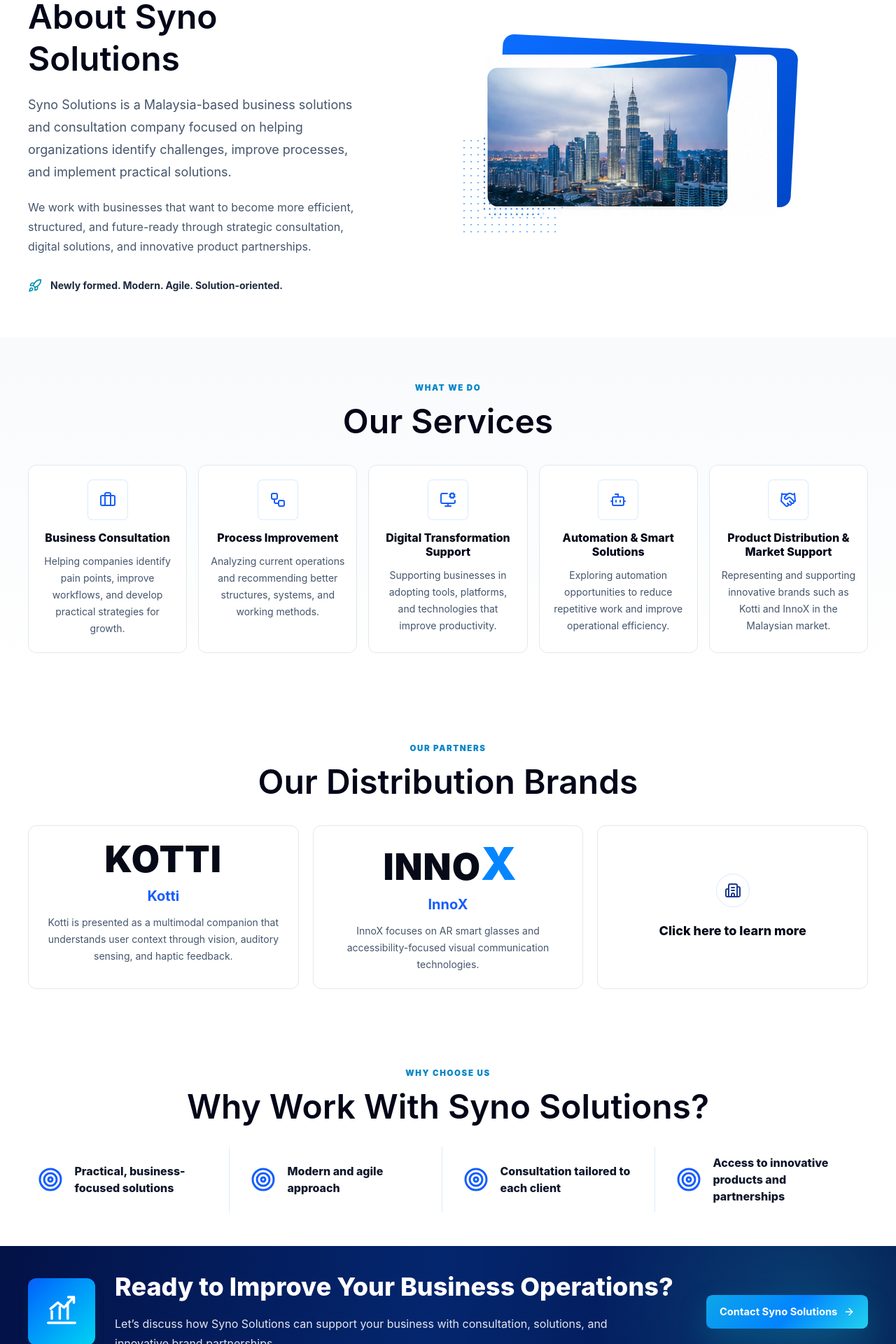
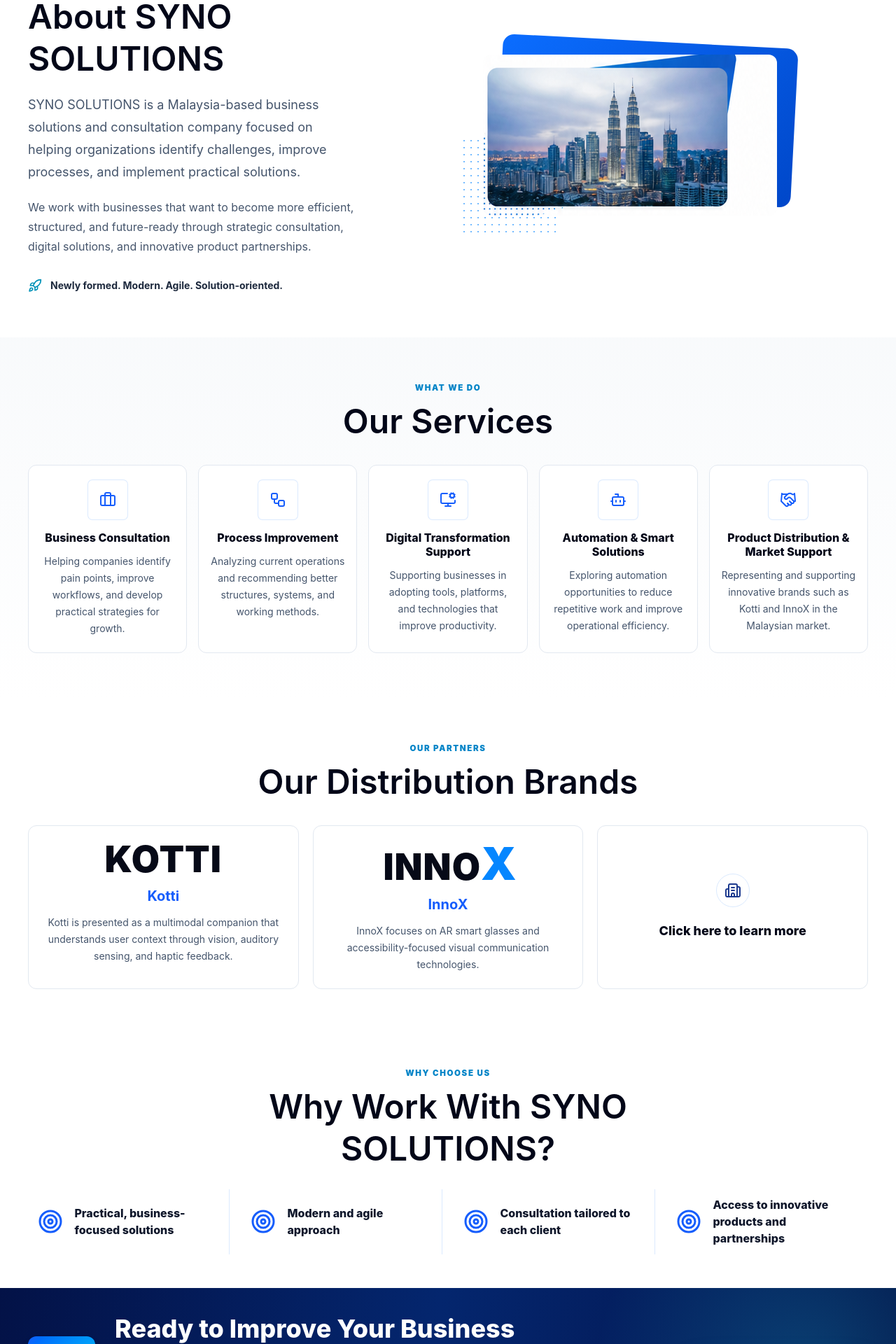
Before and after one commit to CreatifMind/Syno-Solutions, a React (Vite) app: page / in a window 1280 px wide. Shown: the part 840-2760 px from the top of the page at 70% size. Built offline with nearby package versions, Linux system fonts and the light colour scheme.

Commit message:
Capitalize company name sitewide

```diff
--- a/index.html
+++ b/index.html
@@ -6,9 +6,9 @@
     <meta name="viewport" content="width=device-width, initial-scale=1.0" />
     <meta
       name="description"
-      content="Syno Solutions provides business consultation, process improvement, digital transformation support, automation, and Malaysia distribution support for Kotti and InnoX."
+      content="SYNO SOLUTIONS provides business consultation, process improvement, digital transformation support, automation, and Malaysia distribution support for Kotti and InnoX."
     />
-    <title>Syno Solutions | Business Solutions & Consultation</title>
+    <title>SYNO SOLUTIONS | Business Solutions & Consultation</title>
   </head>
   <body>
     <div id="root"></div>
--- a/src/App.tsx
+++ b/src/App.tsx
@@ -157,11 +157,11 @@
   return (
     <header className="fixed inset-x-0 top-0 z-50 border-b border-white/10 bg-[#020a1f]/92 backdrop-blur-xl">
       <nav className="mx-auto flex h-20 max-w-[1200px] items-center justify-between px-5 sm:px-8 lg:px-6">
-        <a href="#home" className="flex items-center gap-3" aria-label="Syno Solutions home">
+        <a href="#home" className="flex items-center gap-3" aria-label="SYNO SOLUTIONS home">
           <span className="flex h-11 w-11 items-center justify-center overflow-hidden rounded-md bg-white/5 shadow-sm">
             <img src={markPath} alt="" className="h-10 w-10 object-cover" />
           </span>
-          <span className="text-base font-semibold uppercase tracking-[0.12em] text-white sm:text-lg">Syno Solutions</span>
+          <span className="text-base font-semibold uppercase tracking-[0.12em] text-white sm:text-lg">SYNO SOLUTIONS</span>
         </a>
 
         <div className="hidden items-center gap-7 lg:flex">
@@ -230,7 +230,7 @@
             <span className="text-cyan-300">Efficient Future</span>
           </h1>
           <p className="mt-6 max-w-xl text-base leading-7 text-slate-200 lg:text-lg lg:leading-8">
-            Syno Solutions helps businesses improve operations, adopt practical technologies, and
+            SYNO SOLUTIONS helps businesses improve operations, adopt practical technologies, and
             connect with innovative products through consultation, business solutions, and trusted
             distribution partnerships.
           </p>
@@ -272,8 +272,8 @@
         <div>
           <p className="section-kicker">About Us</p>
           <SectionHeading
-            title="About Syno Solutions"
-            description="Syno Solutions is a Malaysia-based business solutions and consultation company focused on helping organizations identify challenges, improve processes, and implement practical solutions."
+            title="About SYNO SOLUTIONS"
+            description="SYNO SOLUTIONS is a Malaysia-based business solutions and consultation company focused on helping organizations identify challenges, improve processes, and implement practical solutions."
           />
           <p className="mt-5 text-base leading-7 text-slate-600">
             We work with businesses that want to become more efficient, structured, and future-ready
@@ -381,7 +381,7 @@
               Product Information for Kotti and InnoX
             </h1>
             <p className="mt-7 max-w-2xl text-lg leading-8 text-slate-300">
-              Syno Solutions supports the Malaysian market as a distributor for selected innovative
+              SYNO SOLUTIONS supports the Malaysian market as a distributor for selected innovative
               products. The information below is extracted and rewritten from the supplied Kotti and
               InnoX brochure, with clearer product visuals placed directly on this page.
             </p>
@@ -477,7 +477,7 @@
       <div className="section-container">
         <p className="section-kicker text-center">Why Choose Us</p>
         <SectionHeading
-          title="Why Work With Syno Solutions?"
+          title="Why Work With SYNO SOLUTIONS?"
           description=""
           centered
         />
@@ -506,13 +506,13 @@
             Ready to Improve Your Business Operations?
           </h2>
           <p className="mt-4 max-w-3xl text-base leading-7 text-slate-200">
-            Let’s discuss how Syno Solutions can support your business with consultation,
+            Let’s discuss how SYNO SOLUTIONS can support your business with consultation,
             solutions, and innovative brand partnerships.
           </p>
         </div>
         <div>
           <a href="#contact" className="btn-primary">
-            Contact Syno Solutions
+            Contact SYNO SOLUTIONS
             <ArrowRight className="h-4 w-4" aria-hidden="true" />
           </a>
         </div>
@@ -533,10 +533,10 @@
     const email = String(formData.get('email') ?? '').trim()
     const phone = String(formData.get('phone') ?? '').trim()
     const message = String(formData.get('message') ?? '').trim()
-    const subject = encodeURIComponent(`Syno Solutions enquiry from ${name || 'website visitor'}`)
+    const subject = encodeURIComponent(`SYNO SOLUTIONS enquiry from ${name || 'website visitor'}`)
     const body = encodeURIComponent(
       [
-        'New enquiry from the Syno Solutions website:',
+        'New enquiry from the SYNO SOLUTIONS website:',
         '',
         `Name: ${name}`,
         `Company: ${company}`,
@@ -595,7 +595,7 @@
           </button>
           {submitted && (
             <p className="mt-4 rounded-md bg-cyan-50 px-4 py-3 text-sm font-medium text-cyan-800">
-              Your email app should open with the enquiry prepared for Syno Solutions.
+              Your email app should open with the enquiry prepared for SYNO SOLUTIONS.
             </p>
           )}
         </form>
@@ -683,7 +683,7 @@
             <span className="flex h-10 w-10 items-center justify-center overflow-hidden rounded-md bg-white">
               <img src={markPath} alt="" className="h-9 w-9 object-cover" />
             </span>
-            <h2 className="text-2xl font-semibold text-white">Syno Solutions</h2>
+            <h2 className="text-2xl font-semibold text-white">SYNO SOLUTIONS</h2>
           </div>
           <p className="mt-4 max-w-sm leading-7 text-slate-400">
             Business solutions, consultation, and innovation partnerships.
@@ -723,7 +723,7 @@
         </div>
       </div>
       <div className="section-container mt-10 border-t border-white/10 pt-6 text-sm text-slate-500">
-        © 2026 Syno Solutions. All rights reserved.
+        © 2026 SYNO SOLUTIONS. All rights reserved.
       </div>
     </footer>
   )
```
Also changed, not shown: 1 other file (tests, documents, lock files or other folders).
